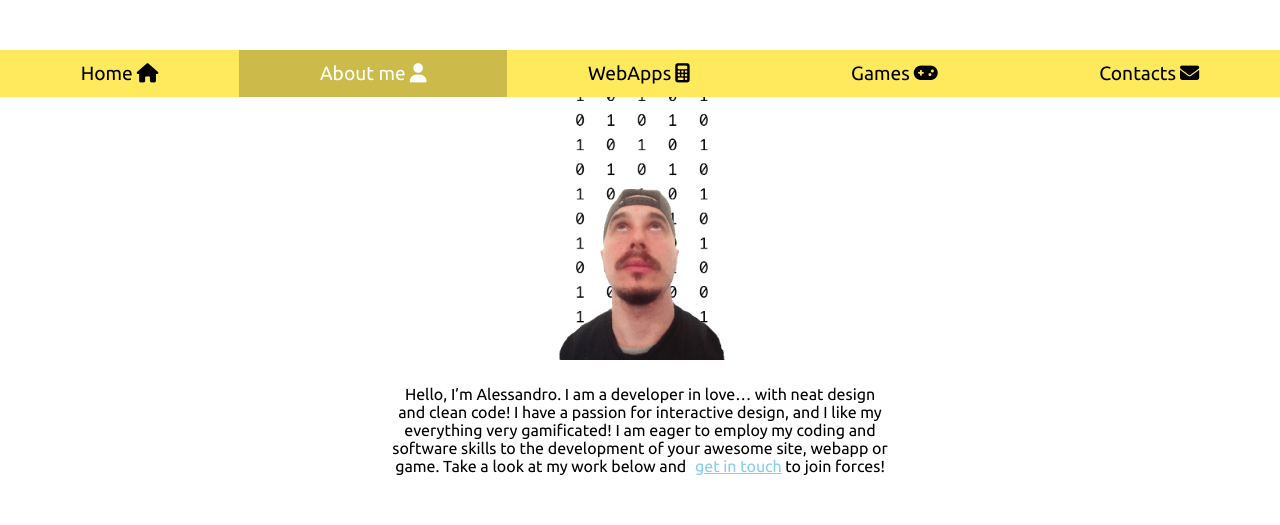
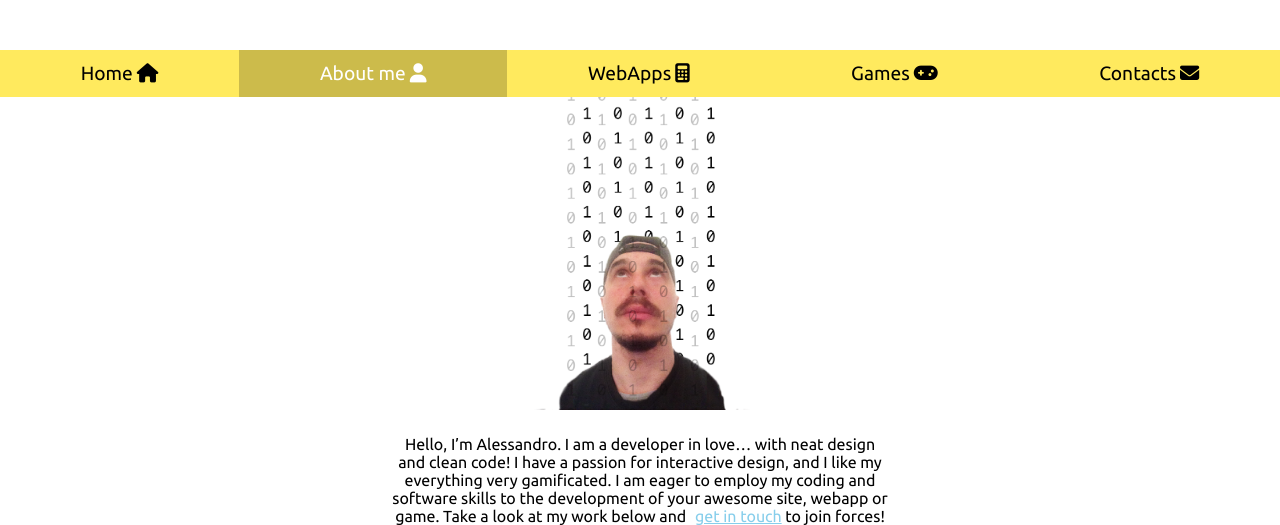
Before and after one commit to Bagongo/port_f, a plain HTML site: page index.html in a window 1280 px wide. Shown: the part 703-1228 px from the top of the page. Drawn offline with nearby package versions, Linux system fonts and the light colour scheme; no server answers.

Commit message:
coderain double layering implemented. Various fixes and tweaking....

```diff
--- a/index.html
+++ b/index.html
@@ -166,11 +166,13 @@
                 <div id="about-container">
 
                     <div id="coderain">
-                        <div id="rain-bg"></div>
-                        <img id="me-img" src="imgs/me_cloud.png" />
+                        <img id="me" class="me-img" src="imgs/clouds.png" />
+                        <div id="rain-bg" class="rain-code"></div>
+                        <div id="rain-fg" class="rain-code"></div>
+                        <img id="clouds" class="me-img" src="imgs/me.png" />
                     </div>
 
-                    <p>Hello, I’m Alessandro. I am a developer in love… with neat design and clean code! I have a passion for interactive design, and I like my everything very gamificated! I am eager to employ my coding and software skills to the development of your awesome site, webapp or game. Take a look at my work below and <a href="#contacts-top">get in touch</a> to join forces!</p>
+                    <p>Hello, I’m Alessandro. I am a developer in love… with neat design and clean code! I have a passion for interactive design, and I like my everything very gamificated. I am eager to employ my coding and software skills to the development of your awesome site, webapp or game. Take a look at my work below and <a href="#contacts-top">get in touch</a> to join forces!</p>
 
                     <div id="about-imgs">
                         <div>
@@ -238,7 +240,7 @@
                     <div id="message-container">
                         <h4>Drop me a few lines:</h4>
 
-                        <form id="form-container" action="https://formspree.io/me@hotmail.com" method="POST">
+                        <form id="form-container" action="https://formspree.io/me@gmail.com" method="POST">
                             <input type="email" name="_replyto" placeholder="Your Email Address:" />
                             <textarea type="text" name="body" placeholder="Your Message:"></textarea>
                             <button type="submit" value="Send"><i class="fa fa-paper-plane"></i></button>
@@ -252,7 +254,7 @@
                         <div id="direct-contact-cont">
                             <div>
                                 <i class="fa fa-envelope-o"></i>
-                                <a href="mailto:me@homtail.com">me@hotmail.com</a>
+                                <a href="mailto:me@gmail.com">me@hotmail.com</a>
                             </div>
                             <div>
                                 <i class="fa fa-phone"></i>
--- a/main.js
+++ b/main.js
@@ -155,7 +155,8 @@ $(document).ready(function(){
         function processScroll()
         {
             manageTopPosition();
-            scrollRainBg();
+            scrollRainBg($("#rain-fg"));
+            scrollRainBg($("#rain-bg"));
         }
 
         if (!scrollTimer)
@@ -241,15 +242,15 @@ $(document).ready(function(){
     }
 
     //handles the selfie animation
-    function scrollRainBg()
+    function scrollRainBg(element)
     {
-        var bg = $("#rain-bg");
-        var bgTop = parseInt(bg.css("background-position-y")) - 1;
+        var rain = element;
+        var rainTop = parseInt(rain.css("background-position-y")) - 1;
 
-        if(bgTop <= 0)
-            bg.css("background-position-y", "100%");
+        if(rainTop <= 0)
+            rain.css("background-position-y", "100%");
         else
-            $("#rain-bg").css("background-position-y", bgTop + "%");
+            rain.css("background-position-y", rainTop + "%");
     }
 
     // provides smooth scrolling to anchor when navbar links get clicked
--- a/styles.css
+++ b/styles.css
@@ -291,17 +291,36 @@ a:link, a:visited {
 
 #coderain{
     position: relative;
+    overflow: hidden;
     width: 250px;
-    height: 400px;
+    height: 450px;
     display: flex;
     flex-flow: column;
-    justify-content: center;
+    justify-content: space-between;
     align-content: center;
 }
 
-#rain-bg{
-    width: 250px;
-    height: 350px;
+.me-img{
+    position: relative;
+    width: 100%;
+    height: auto;
+}
+
+#me{
+    z-index: 0;
+}
+
+#clouds{
+    z-index: -2;
+}
+
+.rain-code{
+    position: absolute;
+    z-index: -1;
+    width: 100%;
+    height: 400px;
+    top: 0;
+
     background-image: url("imgs/code_r.png");
     background-position: 50% 100%;
     background-size: 250px auto;
@@ -309,11 +328,16 @@ a:link, a:visited {
     background-attachment: scroll;
 }
 
-#me-img{
-    position: absolute;
-    top: 0;
-    width: 250px;
-    height: 400px;
+#rain-bg{
+    z-index: -1000;
+    margin: 50px 0 0 7px;
+    opacity: 1;
+}
+
+#rain-fg{
+    height: 110%;
+    margin: 50px 0 0 -9px;
+    opacity: 0.25;
 }
 
 #about-container p{
```
Also changed, not shown: imgs/clouds.png (added), imgs/me.png (added), imgs/me_cloud.png (deleted).
